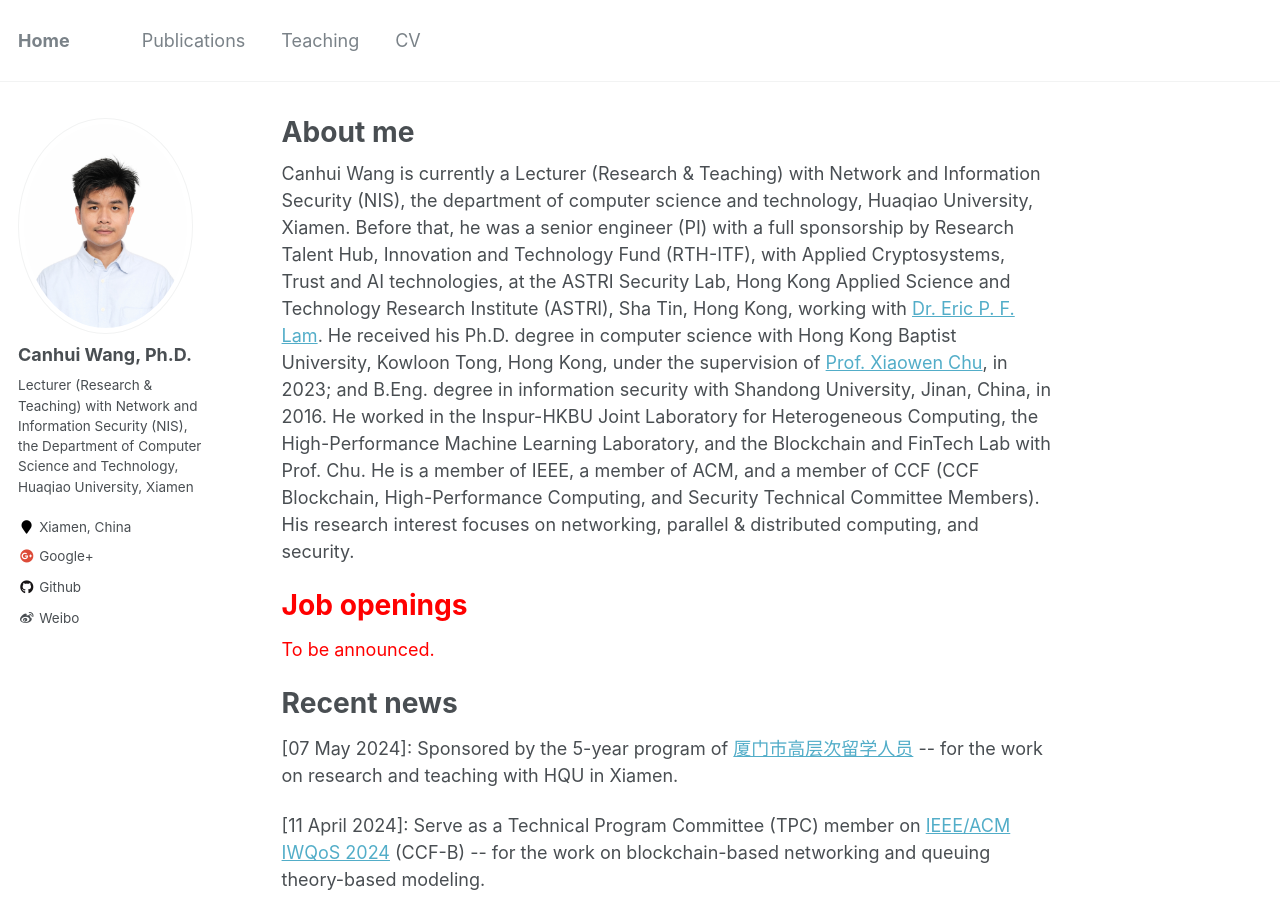
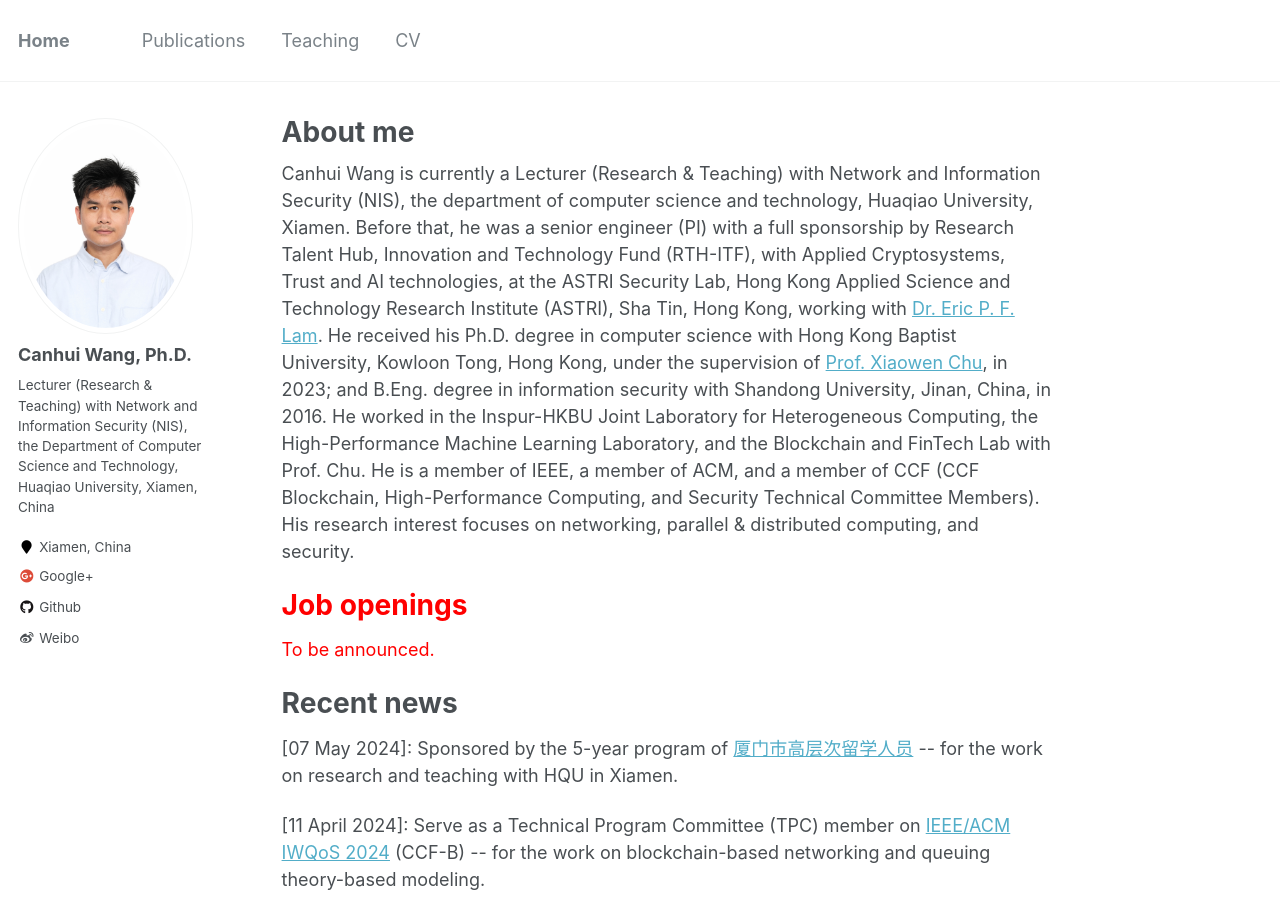
Before and after one commit to Canhui/canhui.github.io, a Jekyll site: the page built from _pages/about.md, in a window 1280 px wide and 900 px high. Built offline with Jekyll 4.4.1, drawn with Linux system fonts in a browser that asks for light colours.

Commit message:
Update _config.yml

```diff
--- a/_config.yml
+++ b/_config.yml
@@ -82,7 +82,7 @@ analytics:
 author:
   name             : "Canhui Wang, Ph.D."
   avatar           : "chwang.jpg" # "profile.png"
-  bio              : "Lecturer (Research & Teaching) with Network and Information Security (NIS), the Department of Computer Science and Technology, Huaqiao University, Xiamen"
+  bio              : "Lecturer (Research & Teaching) with Network and Information Security (NIS), the Department of Computer Science and Technology, Huaqiao University, Xiamen, China"
   location         : "Xiamen, China"
   # employer         : "Hong Kong Baptist University"
   # #pubmed           : "https://www.ncbi.nlm.nih.gov/pubmed/?term=john+snow"
```
